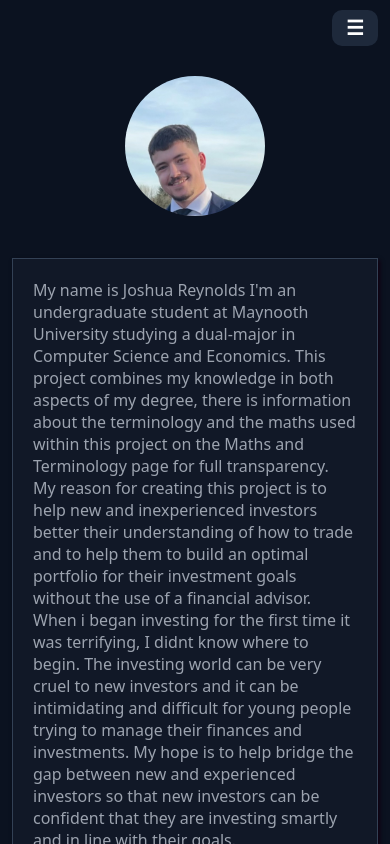
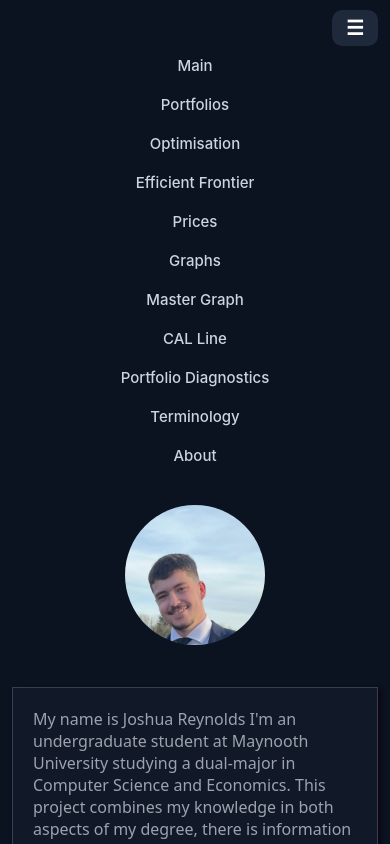
Before and after one commit to u240476/Trading-fullStack, a website: page frontend/About.html in a window 390 px wide. Both pictures are taken after a click on the button "Toggle menu". Drawn offline with Linux system fonts and the light colour scheme.

Commit message:
adding script tag in pages without javascript to give functionality to burger menu

```diff
--- a/frontend/About.html
+++ b/frontend/About.html
@@ -92,4 +92,19 @@
         <p>Email: Joshua.Reynolds.2024@mumail.ie  </p>
         <a href="https://www.linkedin.com/in/joshua-reynolds-b55642256" id="linkedin-link">LinkedIn</a>
     </footer>
+    <script>
+        const navToggle = document.querySelector('.nav-toggle');
+    const nav = document.querySelector('nav');
+
+    if (navToggle && nav) {
+        navToggle.addEventListener('click', () => {
+        const open = nav.classList.toggle('open');
+        navToggle.setAttribute('aria-expanded', open);
+    });
+
+    nav.querySelectorAll('a').forEach(link =>
+        link.addEventListener('click', () => nav.classList.remove('open'))
+    );
+    }
+    </script>
 </body>
```
Also changed, not shown: frontend/Terminology.html (+15 -0 lines).
